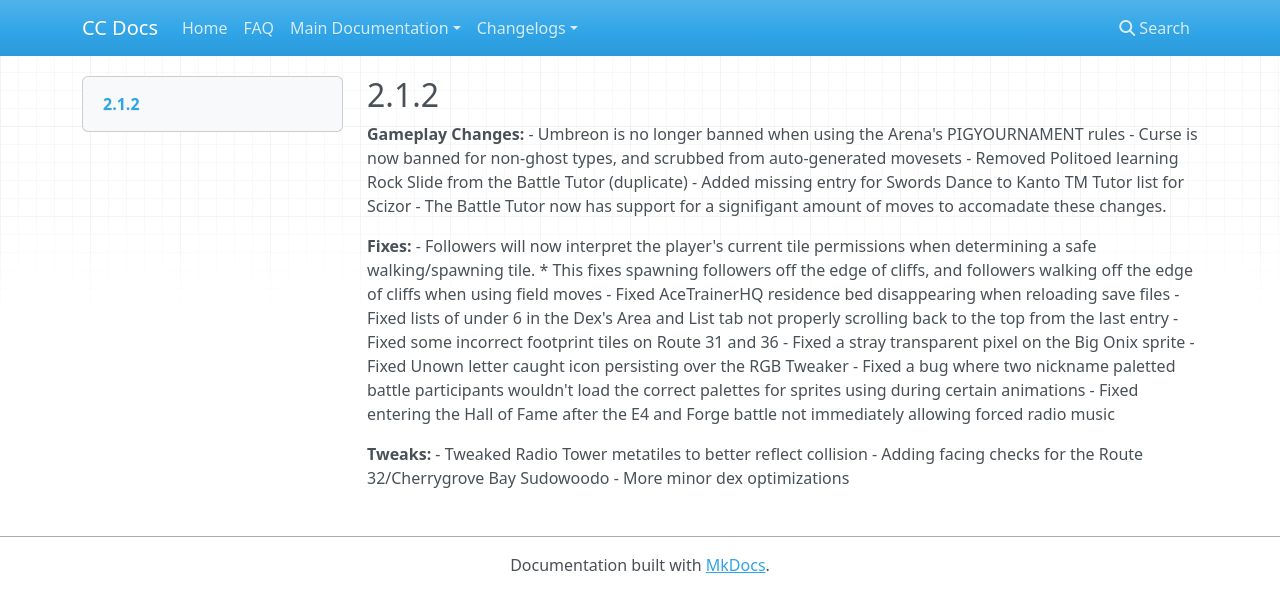
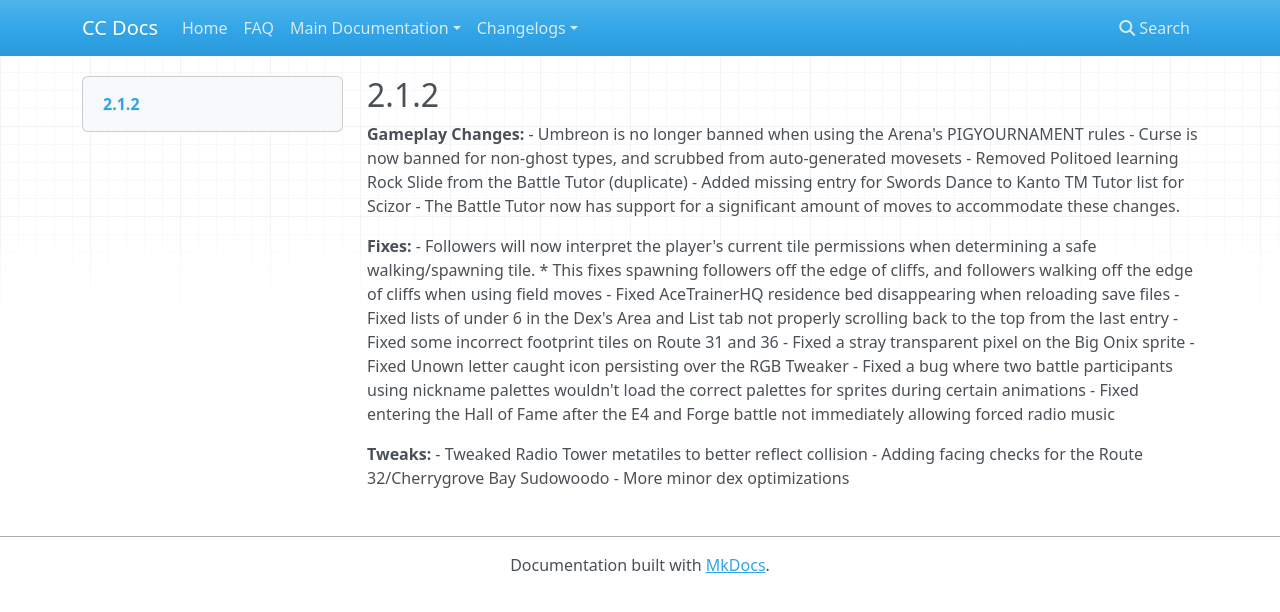
Before and after one commit to ShockSlayer/ccdocs, an MkDocs documentation site: the page built from docs/changelogs/2_1_2_Changelog.md, in a window 1280 px wide. Shown: the top 612 px of the page. Built offline with MkDocs 1.6.1, drawn with Linux system fonts in a browser that asks for light colours; nearby versions of some CDN libraries.

Commit message:
Update 2_1_2_Changelog.md

```diff
--- a/docs/changelogs/2_1_2_Changelog.md
+++ b/docs/changelogs/2_1_2_Changelog.md
@@ -5,7 +5,7 @@
  - Curse is now banned for non-ghost types, and scrubbed from auto-generated movesets
  - Removed Politoed learning Rock Slide from the Battle Tutor (duplicate)
  - Added missing entry for Swords Dance to Kanto TM Tutor list for Scizor
- - The Battle Tutor now has support for a signifigant amount of moves to accomadate these changes.
+ - The Battle Tutor now has support for a significant amount of moves to accommodate these changes.
 
 **Fixes:**
  - Followers will now interpret the player's current tile permissions when determining a safe walking/spawning tile.
@@ -15,7 +15,7 @@
  - Fixed some incorrect footprint tiles on Route 31 and 36
  - Fixed a stray transparent pixel on the Big Onix sprite
  - Fixed Unown letter caught icon persisting over the RGB Tweaker
- - Fixed a bug where two nickname paletted battle participants wouldn't load the correct palettes for sprites using during certain animations
+ - Fixed a bug where two battle participants using nickname palettes wouldn't load the correct palettes for sprites during certain animations
  - Fixed entering the Hall of Fame after the E4 and Forge battle not immediately allowing forced radio music
 
 **Tweaks:**
```
